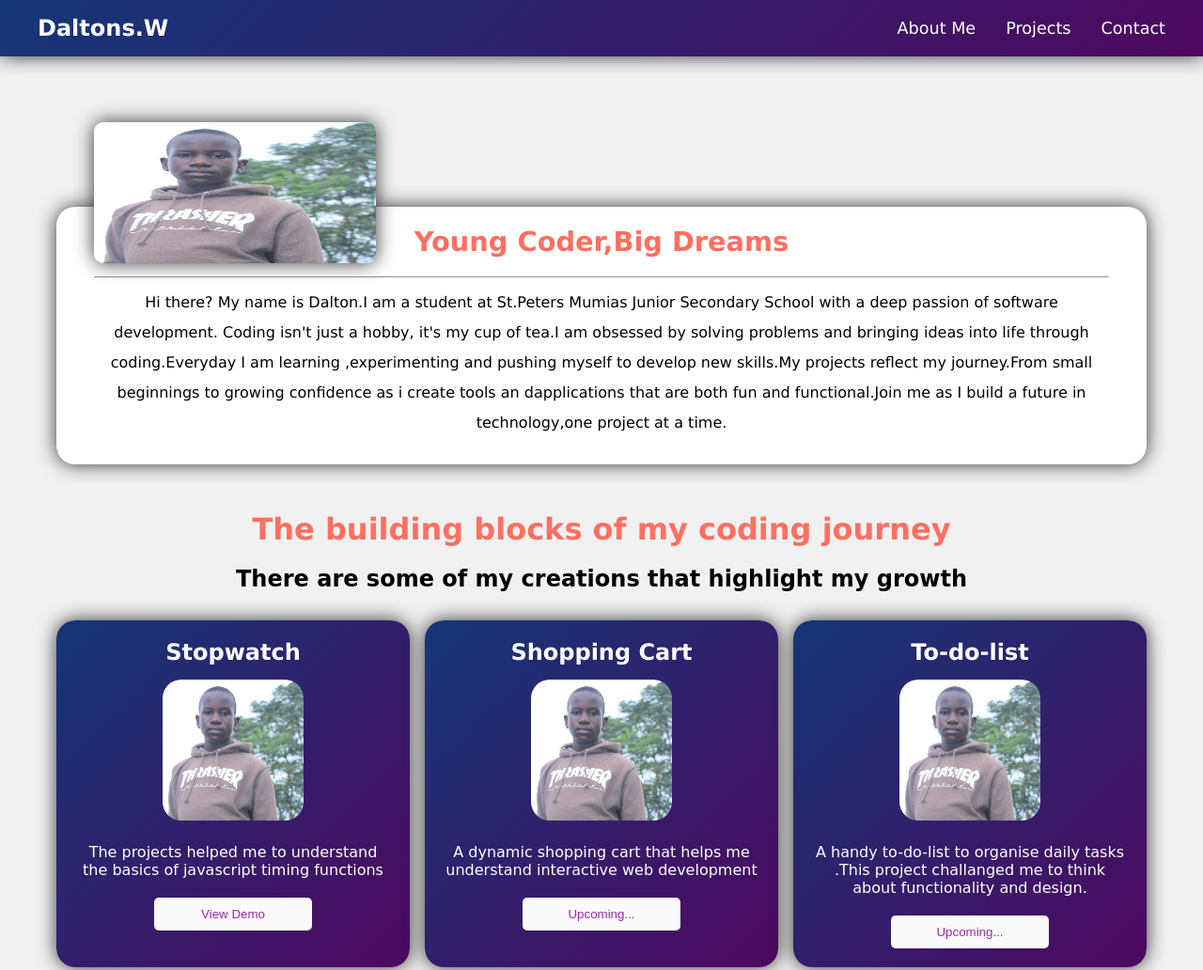
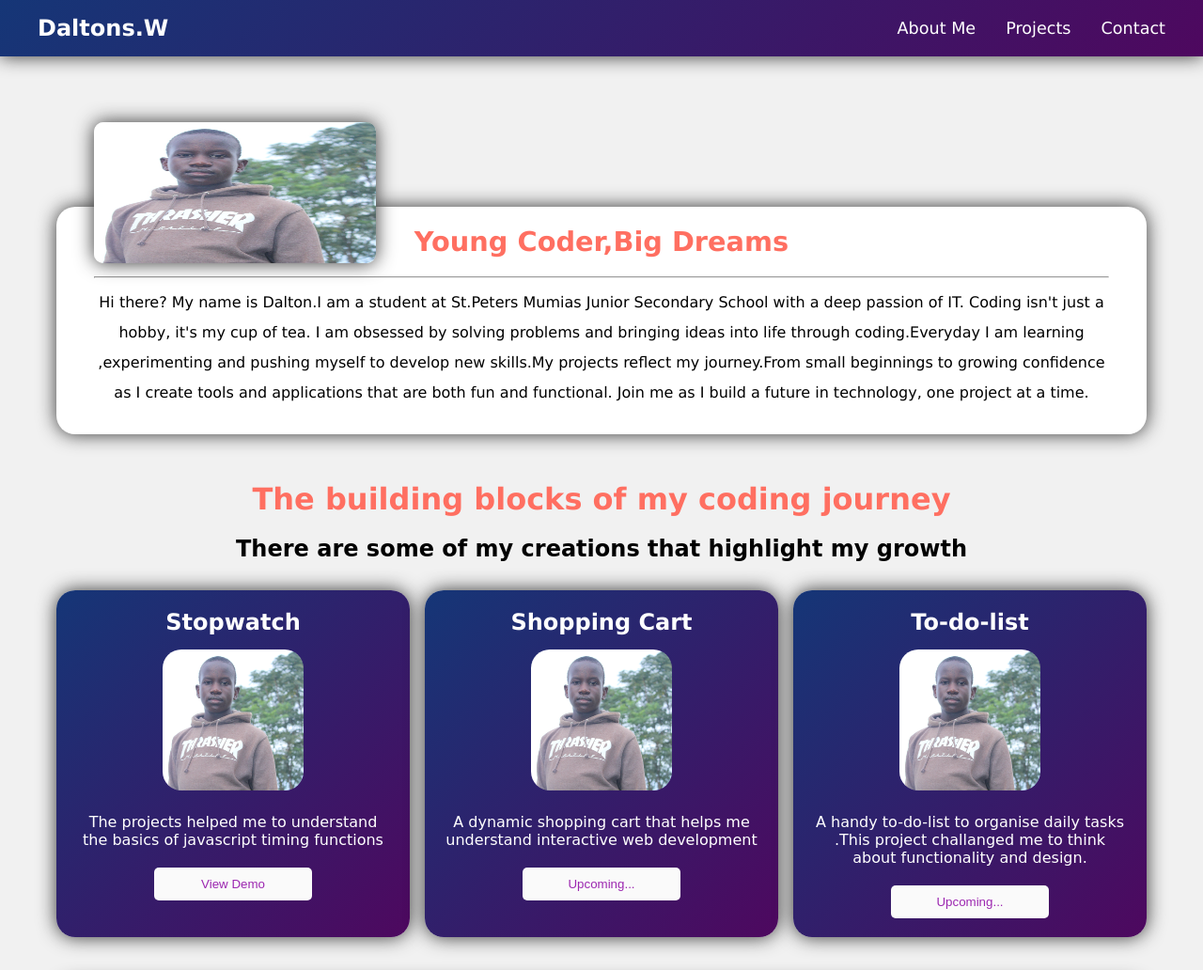
Before and after one commit to ddan9690/dalton-portfolio, a plain HTML site: page assets/index.html in a window 1280 px wide. Shown: the top 1032 px of the page at 94% size. Drawn offline with Linux system fonts and the light colour scheme; files whose address does not match are found by name.

Commit message:
about me spelling mistake correctio

```diff
--- a/assets/index.html
+++ b/assets/index.html
@@ -45,12 +45,12 @@
                 <hr>
                 <div class="profile-text">
                     <p>Hi there? My name is Dalton.I am a student at St.Peters Mumias Junior Secondary School
-                        with a deep passion of software development.
-                        Coding isn't just a hobby, it's my cup of tea.I am obsessed by solving problems and
+                        with a deep passion of IT.
+                        Coding isn't just a hobby, it's my cup of tea. I am obsessed by solving problems and
                         bringing ideas into life through coding.Everyday I am learning ,experimenting and
                         pushing myself to develop new skills.My projects reflect my journey.From small
-                        beginnings to growing confidence as i create tools an dapplications that are both fun
-                        and functional.Join me as I build a future in technology,one project at a time.
+                        beginnings to growing confidence as I create tools and applications that are both fun
+                        and functional. Join me as I build a future in technology, one project at a time.
                     </p>
              </div>
 
```
